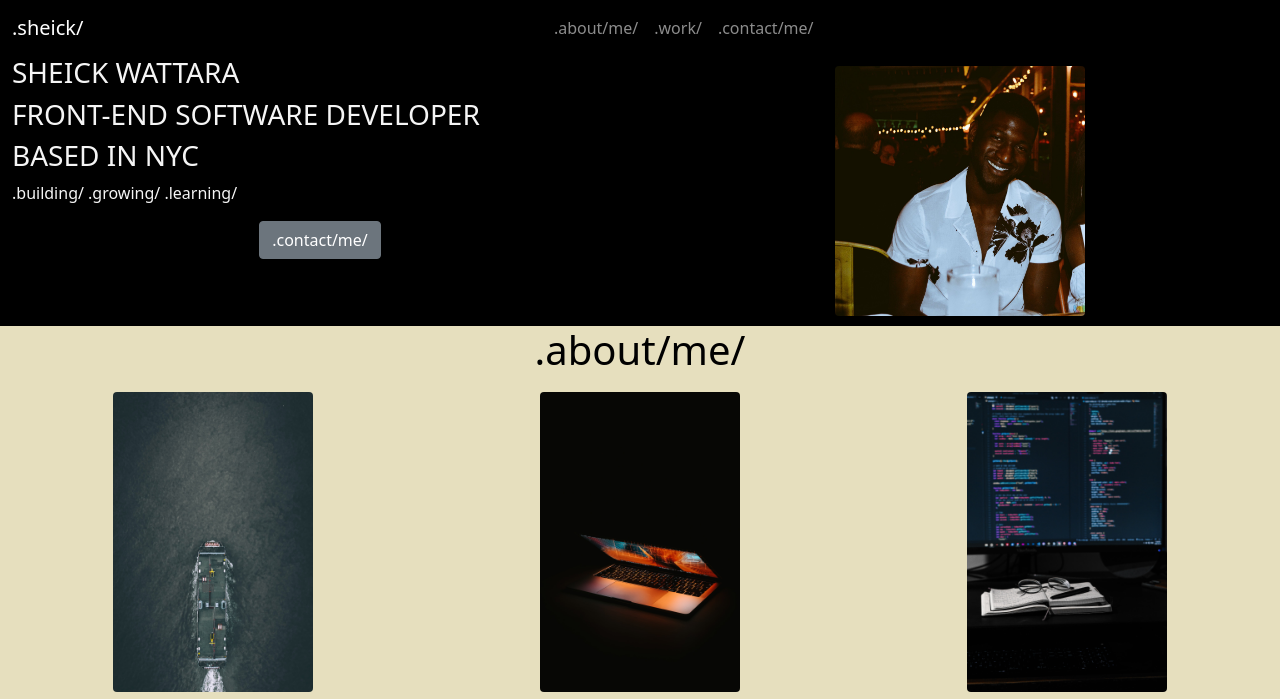
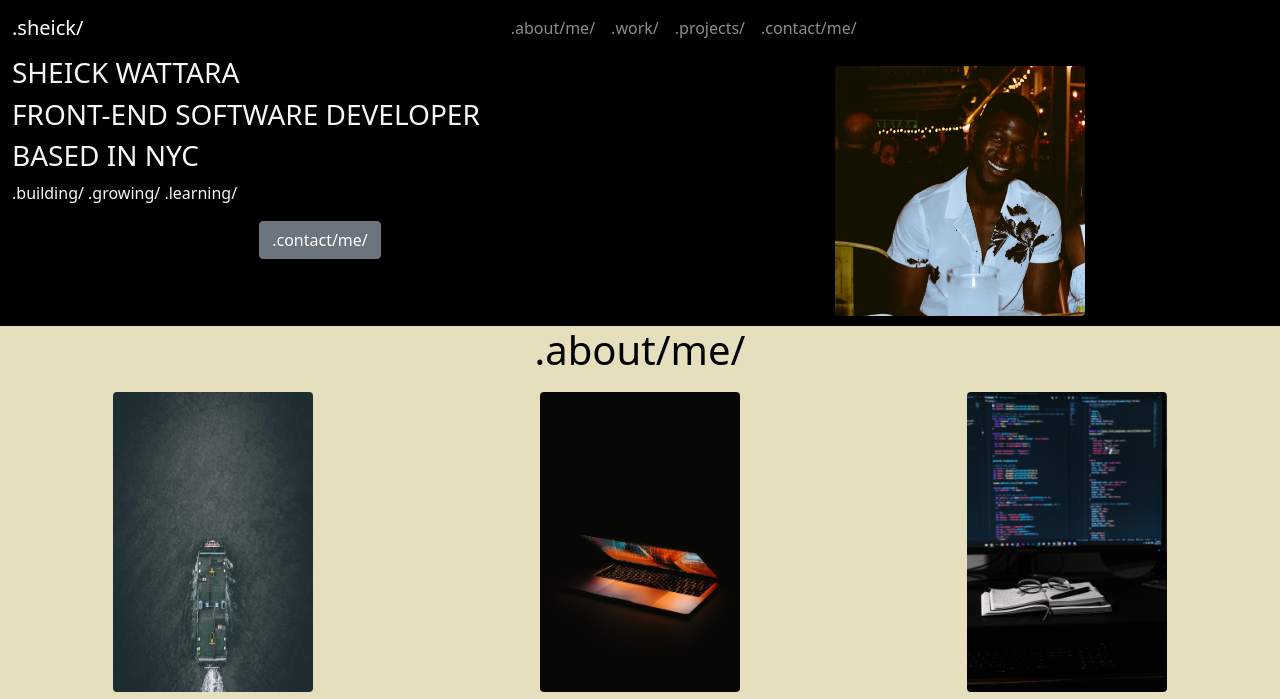
Before and after one commit to wattara93/SPA-Profile, a plain HTML site: page index.html in a window 1280 px wide. Shown: the top 699 px of the page. Drawn offline with nearby package versions, Linux system fonts and the light colour scheme.

Commit message:
minor change

```diff
--- a/index.html
+++ b/index.html
@@ -38,6 +38,9 @@
               </li>
               <li class="nav-item">
                 <a class="nav-link" href="#work">.work/</a>
+              </li>
+              <li class="nav-item">
+                <a class="nav-link" href="#projects">.projects/</a>
               </li>
               <li class="nav-item">
                 <a class="nav-link" href="#footer">.contact/me/</a>
```
